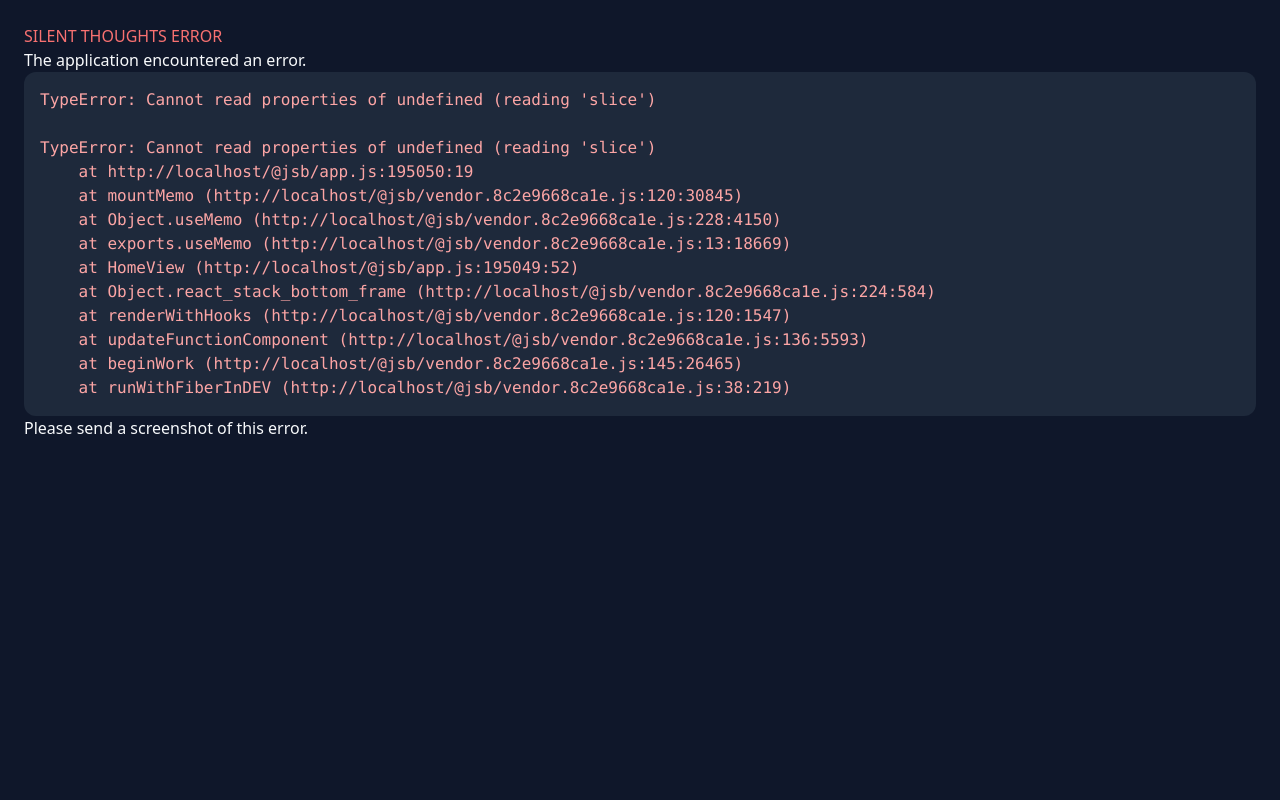
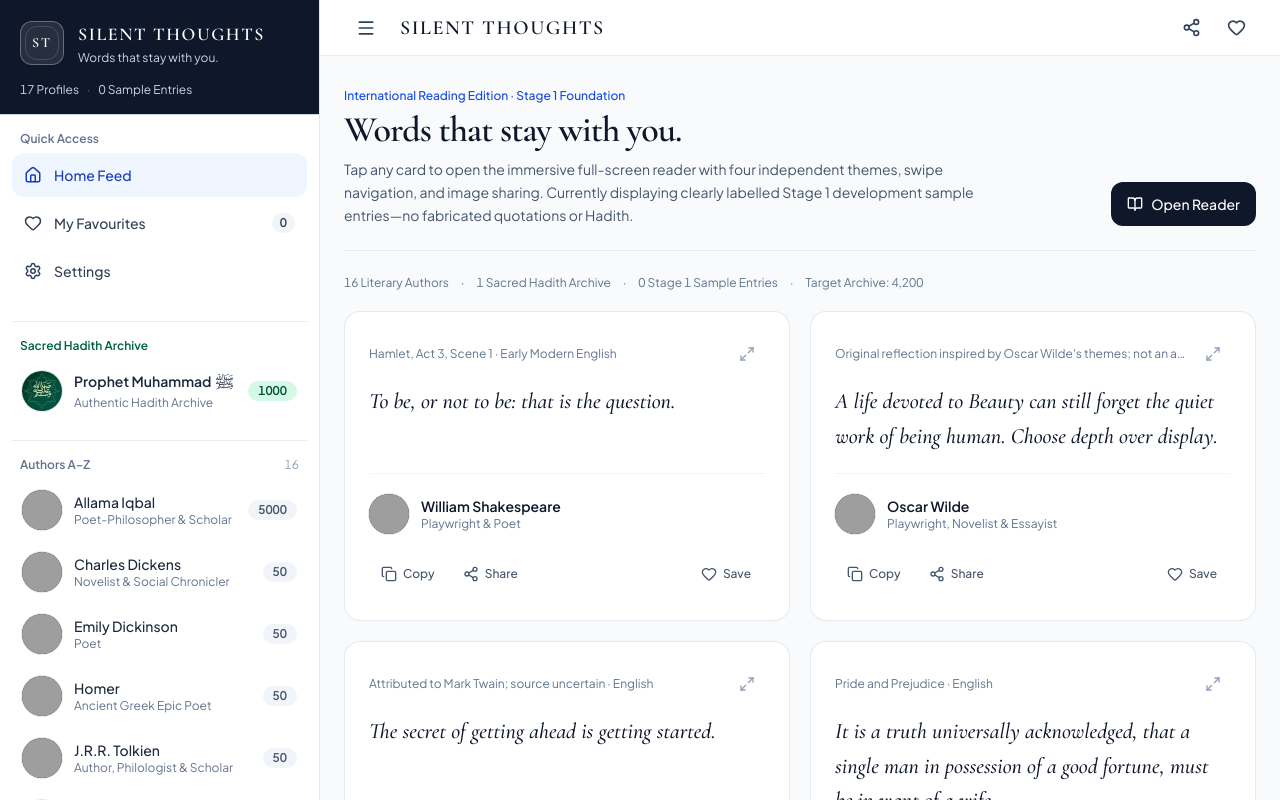
Before and after one commit to txxwitcher-create/silent-thoughts, a React (Vite) app: page / in a window 1280 px wide. Shown: the top 800 px of the page. Built offline with nearby package versions, Linux system fonts and the light colour scheme; grey boxes are pictures that could not be loaded.

Commit message:
Restore ALL_ENTRIES export
Restore compatibility with App and tests while retaining the lazy feed cache.

```diff
--- a/src/data/contentRegistry.ts
+++ b/src/data/contentRegistry.ts
@@ -61,13 +61,16 @@ export function getHomeFeedEntries(): QuoteEntry[] {
   return interleaved;
 }
 
-/** Lazy cache: the full feed is no longer built at module initialization. */
+/** Lazy cache: the full feed is built only when first requested. */
 let cachedHomeFeed: QuoteEntry[] | null = null;
 
 export function getAllEntries(): QuoteEntry[] {
   if (!cachedHomeFeed) cachedHomeFeed = getHomeFeedEntries();
   return cachedHomeFeed;
 }
+
+/** Backwards-compatible feed export for existing imports. */
+export const ALL_ENTRIES = getAllEntries();
 
 /** Lazy ID lookup: constructed only when first needed. */
 let cachedEntryById: Record<string, QuoteEntry> | null = null;
```
